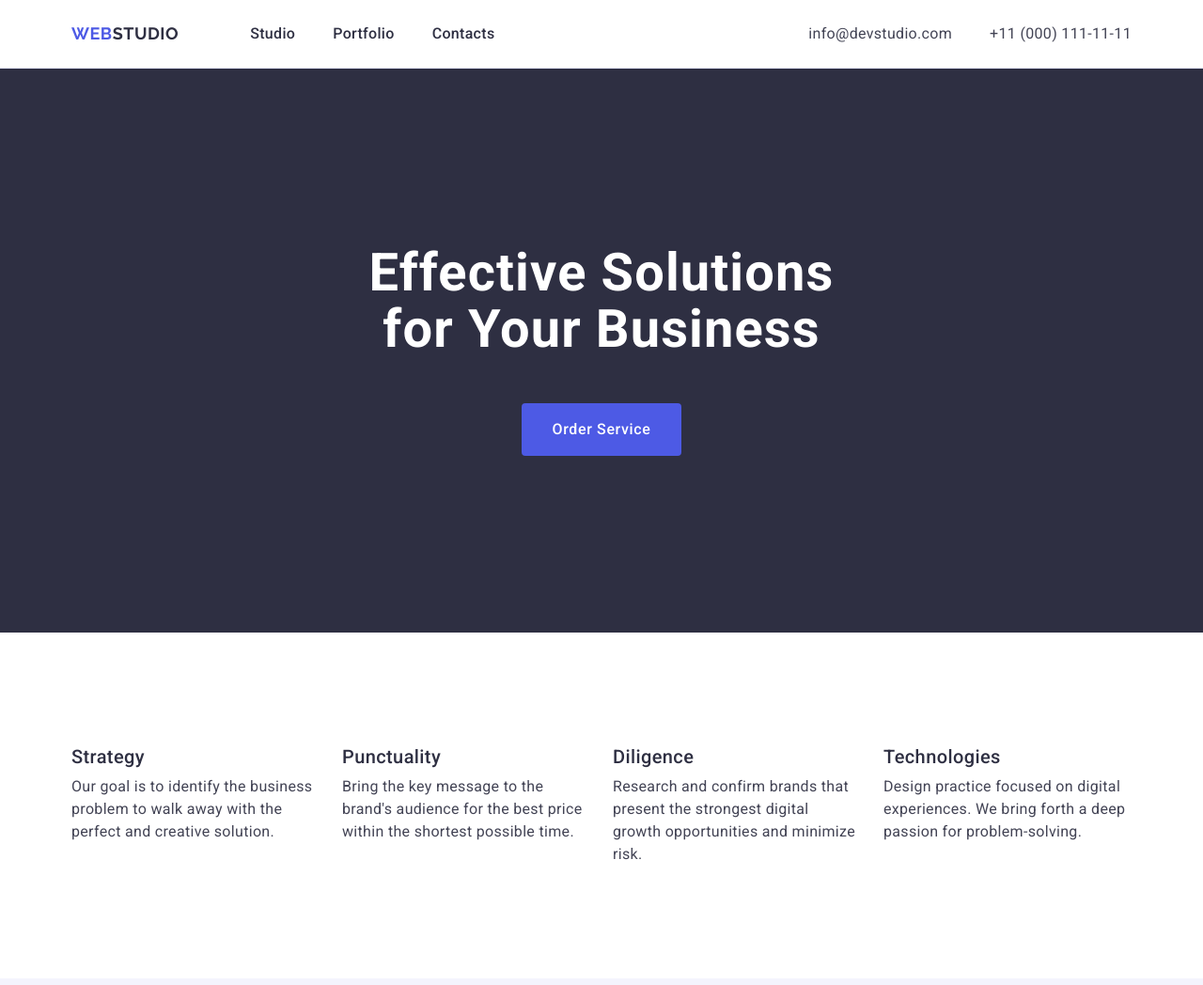
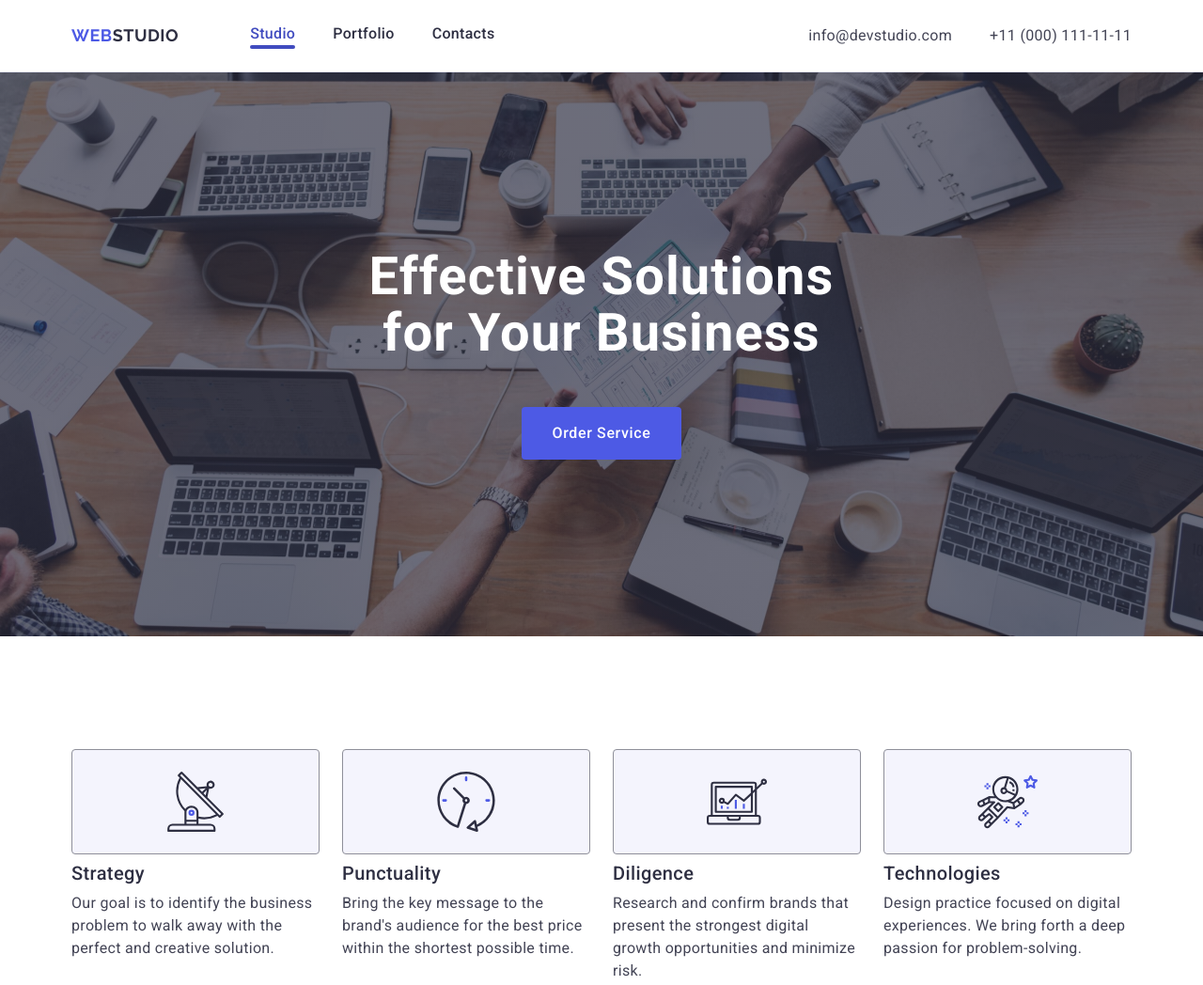
Before and after one commit to sandrey88/goit-markup-hw-04, a plain HTML site: page index.html in a window 1280 px wide. Shown: the top 1048 px of the page at 94% size. Drawn offline with nearby package versions, Linux system fonts and the light colour scheme.

Commit message:
section about 1

```diff
--- a/css/styles.css
+++ b/css/styles.css
@@ -131,7 +131,7 @@ img {
 
 /* #region Navigation */
 .header {
-    border-bottom: 1px solid #e7e9fc;
+    border-bottom: 1px solid var(--cornflower);
 }
 
 .header-container {
@@ -167,6 +167,20 @@ img {
 .nav-link:focus {
     color: var(--ocean);
 }
+
+.nav-link.active {
+    color: var(--ocean);
+}
+
+.nav-link.active::after {
+    content: "";
+    display: block;
+    width: 100%;
+    height: 4px;
+    border-radius: 2px;
+    background-color: var(--ocean);
+}
+
 /* #endregion */
 
 /* #region Logo */
@@ -224,6 +238,11 @@ img {
 .section-hero {
     padding: 188px 0;
     background-color: var(--navy-blue);
+    max-width: 1440px;
+    background-image: linear-gradient(var(--grey), var(--grey)), url(../images/hero/people-office.jpg);
+    background-repeat: no-repeat;
+    background-size: cover;
+    background-position: center;
 }
 
 .hero-container {
@@ -273,6 +292,18 @@ img {
     align-items: flex-start;
     justify-content: flex-start;
     flex-direction: column;
+    gap: 8px;
+}
+
+.about-icon {
+    display: flex;
+    justify-content: center;
+    align-items: center;
+    width: 100%;
+    height: 112px;
+    border: 1px solid var(--light-slate);
+    border-radius: 4px;
+    background-color: var(--cloud);
 }
 /* #endregion */
 
@@ -294,6 +325,9 @@ img {
     text-align: center;
     background-color: var(--white);
     border-radius: 0px 0px 4px 4px;
+    box-shadow: 0 2px 1px 0 rgba(46, 47, 66, 0.08),
+    0 1px 1px 0 rgba(46, 47, 66, 0.16),
+    0 1px 6px 0 rgba(46, 47, 66, 0.08);
 }
 /* #endregion */
 
@@ -310,9 +344,9 @@ img {
 .portfolio-card .card-content {
     align-items: flex-start;
     padding: 32px 16px;
-    border-bottom: 1px solid #e7e9fc;
-    border-left: 1px solid #e7e9fc;
-    border-right: 1px solid #e7e9fc;
+    border-bottom: 1px solid var(--cornflower);
+    border-left: 1px solid var(--cornflower);
+    border-right: 1px solid var(--cornflower);
 }
 /* #endregion */
 
--- a/index.html
+++ b/index.html
@@ -21,7 +21,7 @@
             <nav class="nav">
                 <a href="./index.html" class="logo">Web<span class="logo-sub-clr">Studio</span></a>
                 <ul class="nav-list">
-                    <li><a href="./index.html" class="nav-link">Studio</a></li>
+                    <li><a href="./index.html" class="nav-link active">Studio</a></li>
                     <li><a href="" class="nav-link">Portfolio</a></li>
                     <li><a href="" class="nav-link">Contacts</a></li>
                 </ul>
@@ -53,28 +53,56 @@
                 <h2 class="sub-heading visually-hidden">Our advantages</h2>
                 <ul class="about-list">
                     <li class="about-item">
+                        <div class="about-icon">
+                            <svg class="icons" width="64" height="64">
+                                <use href="./images/about-icons.svg#icon-antenna"></use>
+                            </svg>
+                        </div>
+                        <div class="about-content">
                             <h3 class="item-title">Strategy</h3>
                             <p class="item-txt">
                                 Our goal is to identify the business problem to walk away with the perfect and creative solution.
                             </p>
+                        </div>
                     </li>
                     <li class="about-item">
+                        <div class="about-icon">
+                            <svg class="icons" width="64" height="64">
+                                <use href="./images/about-icons.svg#icon-clock"></use>
+                            </svg>
+                        </div>
+                        <div class="about-content">
                             <h3 class="item-title">Punctuality</h3>
                             <p class="item-txt">
                                 Bring the key message to the brand's audience for the best price within the shortest possible time.
                             </p>
+                        </div>
                     </li>
                     <li class="about-item">
+                        <div class="about-icon">
+                            <svg class="icons" width="64" height="64">
+                                <use href="./images/about-icons.svg#icon-diagram"></use>
+                            </svg>
+                        </div>
+                        <div class="about-content">
                             <h3 class="item-title">Diligence</h3>
                             <p class="item-txt">
                                 Research and confirm brands that present the strongest digital growth opportunities and minimize risk.
                             </p>
+                        </div>
                     </li>
                     <li class="about-item">
+                        <div class="about-icon">
+                            <svg class="icons" width="64" height="64">
+                                <use href="./images/about-icons.svg#icon-astronaut"></use>
+                            </svg>
+                        </div>
+                        <div class="about-content">
                             <h3 class="item-title">Technologies</h3>
                             <p class="item-txt">
                                 Design practice focused on digital experiences. We bring forth a deep passion for problem-solving.
                             </p>
+                        </div>
                     </li>
                 </ul>
             </div>
```
Also changed, not shown: images/about-icons.svg (added), images/hero/people-office.jpg (added), images/icons/antenna.svg (added), images/icons/astronaut.svg (added), images/icons/clock.svg (added), images/icons/diagram.svg (added), images/icons/facebook.svg (added), images/icons/instagram.svg (added), images/icons/linkedin.svg (added), images/icons/twitter.svg (added), images/social-icons.svg (added). Lines whose indentation alone changed are shown as unchanged.
